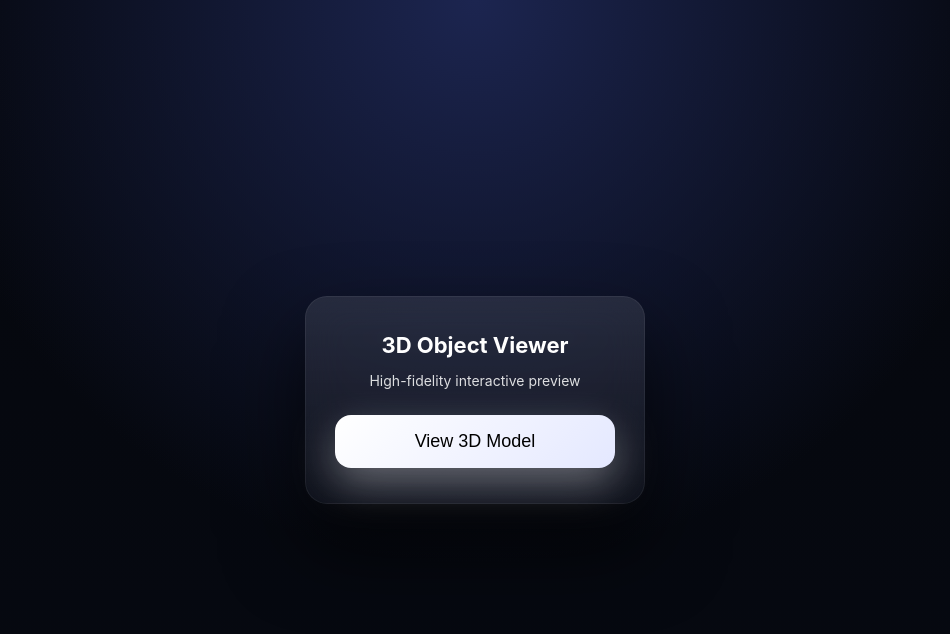
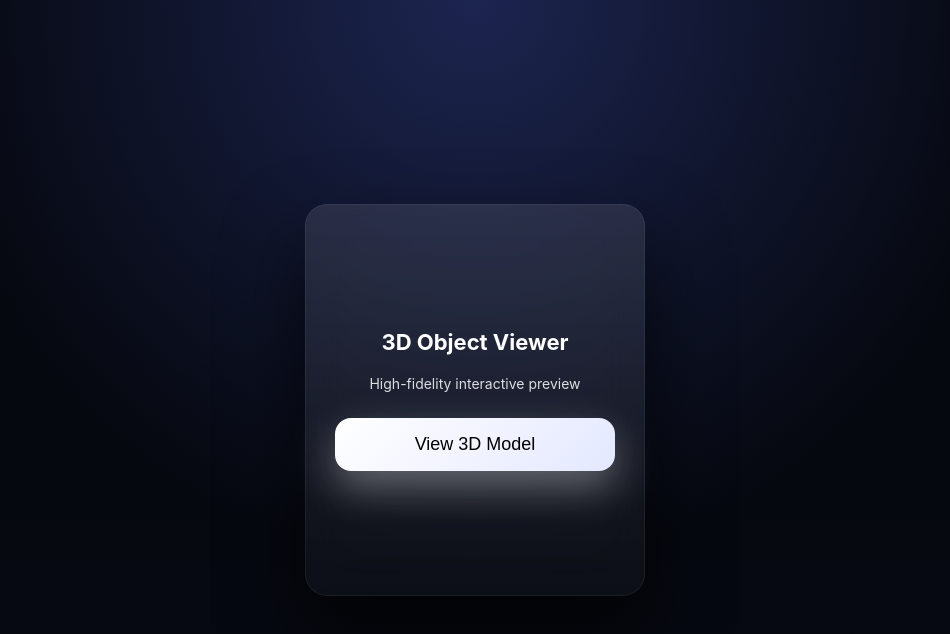
Before and after one commit to vyscaclo/Webmodel, a plain HTML site: page index.html in a window 1280 px wide. Shown: the whole page, without its empty margins (165-1115 px from the left). Drawn offline with Linux system fonts and the light colour scheme.

Commit message:
Update index.html

```diff
--- a/index.html
+++ b/index.html
@@ -41,6 +41,14 @@ body{
     0 40px 80px rgba(0,0,0,0.7),
     inset 0 0 0 1px rgba(255,255,255,0.06);
   text-align:center;
+}
+
+/* 🔧 FIX CENTER PAGE 1 */
+#page1{
+  min-height:320px;
+  display:flex;
+  flex-direction:column;
+  justify-content:center;
 }
 
 h1{font-size:22px;margin:0 0 6px}
@@ -225,13 +233,10 @@ btn.onclick=()=>{
       text.textContent='Launching…';
       arOpened=true;
 
-      // ---------- PLATFORM CHECK ----------
       const ua=navigator.userAgent.toLowerCase();
       if(ua.includes('android')){
-        // Android เปิด GLB ในแท็บใหม่
         setTimeout(()=>android3d.click(),650);
       }else{
-        // iOS เปิด USDZ
         setTimeout(()=>ar.click(),650);
       }
 
```
